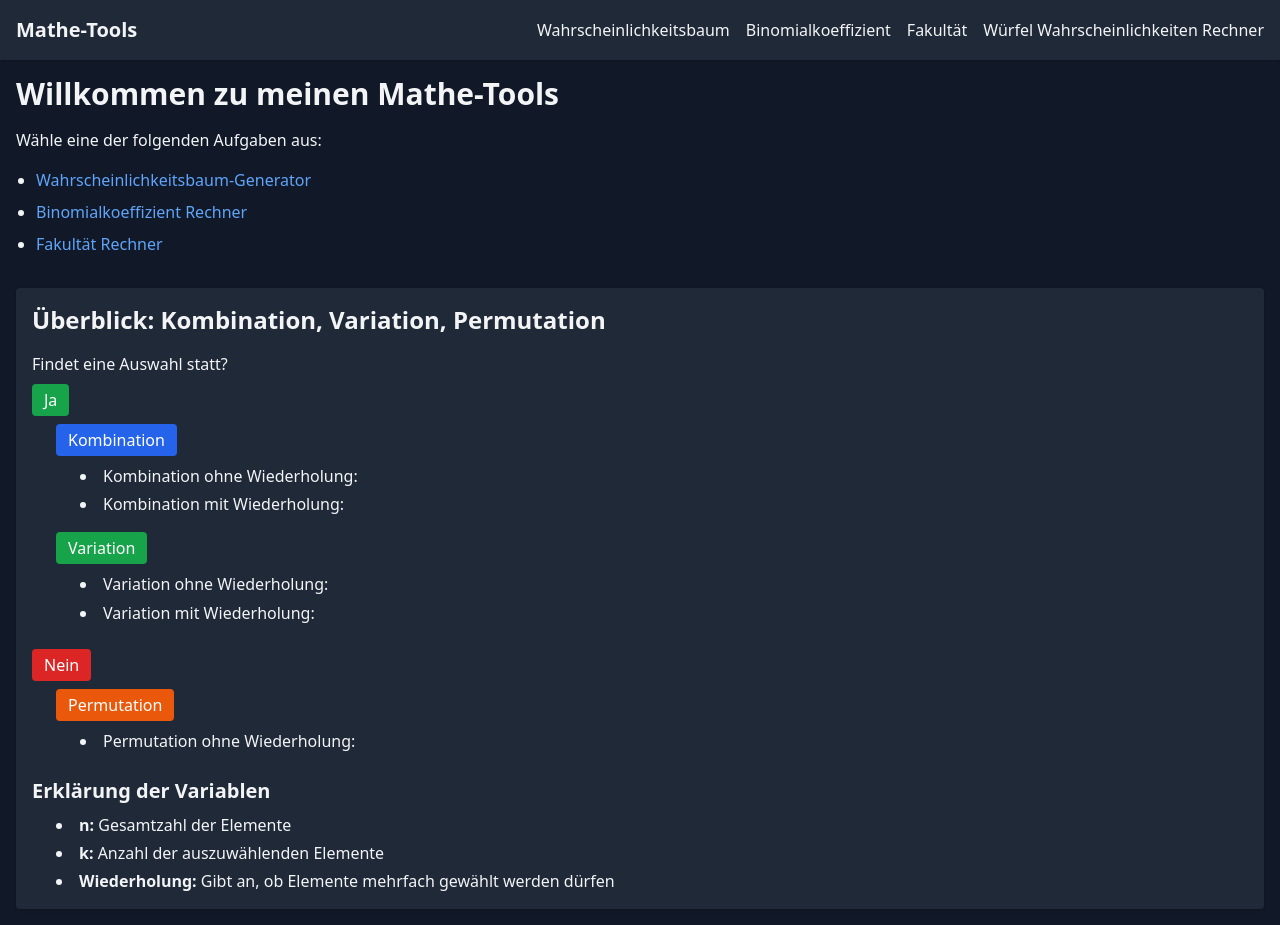
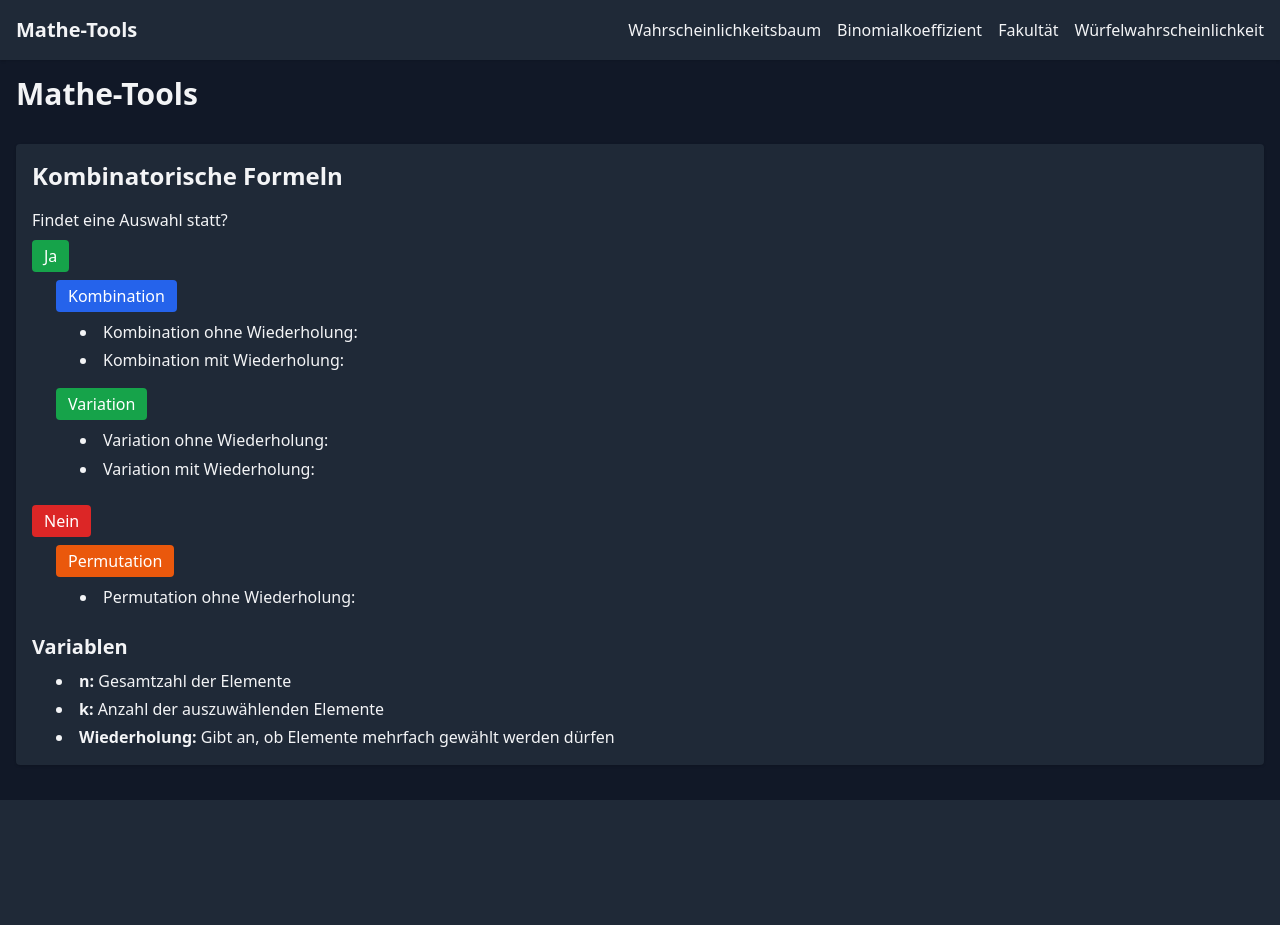
Before and after one commit to edu-project-hub/math-tool, a Flask app: page / in a window 1280 px wide. After the commit the page ends 800 px from the top, so only its background shows below. Run offline with Flask 3, Linux system fonts and the light colour scheme; some libraries are stand-ins or nearby versions.

Commit message:
Refactor page titles and headings for consistency

```diff
--- a/templates/base.html
+++ b/templates/base.html
@@ -3,7 +3,7 @@
 
 <head>
   <meta charset="UTF-8">
-  <title>{% block title %}Meine Mathe-Tools{% endblock %}</title>
+  <title>{% block title %}Mathe-Tools{% endblock %}</title>
 
   <!-- Tailwind CSS (dark mode) -->
   <script src="https://cdn.tailwindcss.com"></script>
@@ -39,7 +39,7 @@
         <a href="{{ url_for('tree') }}" class="hover:text-blue-400">Wahrscheinlichkeitsbaum</a>
         <a href="{{ url_for('binom') }}" class="hover:text-blue-400">Binomialkoeffizient</a>
         <a href="{{ url_for('factorial_calc') }}" class="hover:text-blue-400">Fakultät</a>
-        <a href="{{ url_for('dice') }}" class="hover:text-blue-400">Würfel Wahrscheinlichkeiten Rechner</a>
+        <a href="{{ url_for('dice') }}" class="hover:text-blue-400">Würfelwahrscheinlichkeit</a>
       </div>
     </div>
   </nav>
--- a/templates/binom.html
+++ b/templates/binom.html
@@ -1,7 +1,7 @@
 {% extends "base.html" %}
-{% block title %}Binomialkoeffizient Rechner{% endblock %}
+{% block title %}Binomialkoeffizient{% endblock %}
 {% block content %}
-<h1 class="text-2xl font-bold mb-4">Binomialkoeffizient Rechner</h1>
+<h1 class="text-2xl font-bold mb-4">Binomialkoeffizient</h1>
 <form method="post" class="space-y-4">
   <div>
     <label for="n" class="block text-sm font-medium">n (Gesamtzahl)</label>
--- a/templates/dice.html
+++ b/templates/dice.html
@@ -1,14 +1,14 @@
 {% extends "base.html" %}
-{% block title %}Würfel Wahrscheinlichkeiten Rechner{% endblock %}
+{% block title %}Würfelwahrscheinlichkeit{% endblock %}
 {% block content %}
-<h1 class="text-2xl font-bold mb-4">Würfel Wahrscheinlichkeiten Rechner</h1>
+<h1 class="text-2xl font-bold mb-4">Würfelwahrscheinlichkeit</h1>
 <form method="post" class="space-y-4">
   <div>
     <label for="n" class="block text-sm font-medium">Anzahl Würfe (n)</label>
     <input type="number" class="mt-1 block w-full border border-gray-300 dark:border-gray-600 rounded-md shadow-sm bg-white dark:bg-gray-700" id="n" name="n" value="{{ n }}" required>
   </div>
   <div>
-    <label for="k" class="block text-sm font-medium">Anzahl gewünschte Erfolge (z.B. Anzahl der 6en) (k)</label>
+    <label for="k" class="block text-sm font-medium">Anzahl gewünschte Erfolge (k)</label>
     <input type="number" class="mt-1 block w-full border border-gray-300 dark:border-gray-600 rounded-md shadow-sm bg-white dark:bg-gray-700" id="k" name="k" value="{{ k }}" required>
   </div>
   <div>
--- a/templates/factorial.html
+++ b/templates/factorial.html
@@ -1,7 +1,7 @@
 {% extends "base.html" %}
-{% block title %}Fakultät Rechner{% endblock %}
+{% block title %}Fakultät{% endblock %}
 {% block content %}
-<h1 class="text-2xl font-bold mb-4">Fakultät Rechner</h1>
+<h1 class="text-2xl font-bold mb-4">Fakultät</h1>
 <form method="post" class="space-y-4">
   <div>
     <label for="n" class="block text-sm font-medium">n</label>
--- a/templates/index.html
+++ b/templates/index.html
@@ -1,17 +1,11 @@
 {% extends "base.html" %}
-{% block title %}Startseite - Mathe-Tools{% endblock %}
+{% block title %}Mathe-Tools{% endblock %}
 {% block content %}
-<h1 class="text-3xl font-bold mb-4">Willkommen zu meinen Mathe-Tools</h1>
-<p class="mb-4">Wähle eine der folgenden Aufgaben aus:</p>
-<ul class="list-disc pl-5 space-y-2">
-  <li><a href="{{ url_for('tree') }}" class="text-blue-400 hover:underline">Wahrscheinlichkeitsbaum-Generator</a></li>
-  <li><a href="{{ url_for('binom') }}" class="text-blue-400 hover:underline">Binomialkoeffizient Rechner</a></li>
-  <li><a href="{{ url_for('factorial_calc') }}" class="text-blue-400 hover:underline">Fakultät Rechner</a></li>
-</ul>
+<h1 class="text-3xl font-bold mb-4">Mathe-Tools</h1>
 
 <!-- New section: Kombination, Variation, Permutation -->
 <section class="mt-8 p-4 bg-gray-800 rounded shadow">
-  <h2 class="text-2xl font-bold mb-4">Überblick: Kombination, Variation, Permutation</h2>
+  <h2 class="text-2xl font-bold mb-4">Kombinatorische Formeln</h2>
   <p class="mb-2">Findet eine Auswahl statt?</p>
   <div class="flex flex-col space-y-6">
     <!-- Ja branch -->
@@ -64,7 +58,7 @@
   </div>
   <!-- Erklärung -->
   <div class="mt-6">
-    <h3 class="text-xl font-semibold mb-2">Erklärung der Variablen</h3>
+    <h3 class="text-xl font-semibold mb-2">Variablen</h3>
     <ul class="list-disc list-inside ml-6 space-y-1">
       <li><strong>n:</strong> Gesamtzahl der Elemente</li>
       <li><strong>k:</strong> Anzahl der auszuwählenden Elemente</li>
--- a/templates/tree.html
+++ b/templates/tree.html
@@ -1,7 +1,7 @@
 {% extends "base.html" %}
 {% block title %}Wahrscheinlichkeitsbaum Generator{% endblock %}
 {% block content %}
-<h1 class="text-3xl font-bold mb-4">Wahrscheinlichkeitsbaum Generator</h1>
+<h1 class="text-3xl font-bold mb-4">Wahrscheinlichkeitsbaum</h1>
 <style>
   /* CSS for delete button on hover for state rows */
   .delete-state-btn {
@@ -42,7 +42,7 @@
     <button type="submit" class="px-4 py-2 bg-blue-600 text-white rounded hover:bg-blue-700">Baum generieren</button>
 </form>
 {% if svg_graph %}
-  <h2 class="text-2xl font-semibold mt-6">SVG-Darstellung</h2>
+  <h2 class="text-2xl font-semibold mt-6">Ergebnis</h2>
   <div class="my-4 border border-gray-300 dark:border-gray-600 p-4 bg-white dark:bg-gray-800">
     {{ svg_graph|safe }}
   </div>
```
